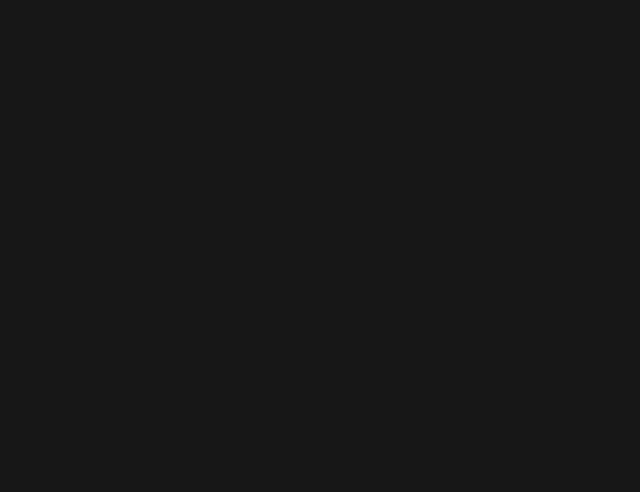
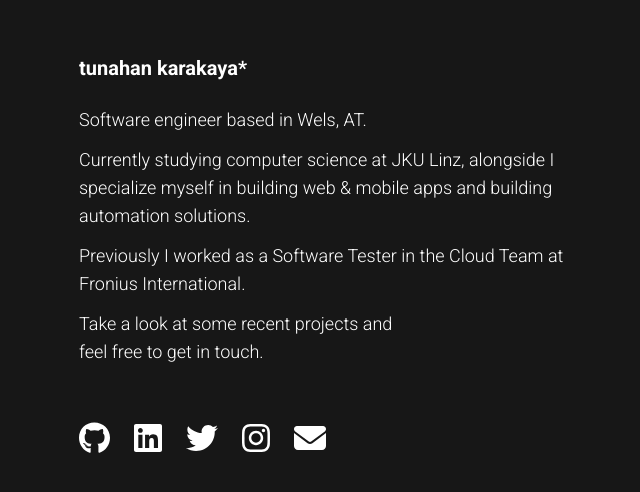
Before and after one commit to tunahanbr/tunahan.at, a React (Vite) app: page / in a window 1280 px wide. Shown: the part 170-662 px from the top of the page, without its empty margins (145-785 px from the left). Built offline with nearby package versions, Linux system fonts and the light colour scheme.

Commit message:
added old state of website

```diff
--- a/src/App.jsx
+++ b/src/App.jsx
@@ -1,6 +1,68 @@
+import { motion } from 'framer-motion';
+import { FontAwesomeIcon } from '@fortawesome/react-fontawesome';
+import { faGithub, faLinkedin, faInstagram, faTwitter } from '@fortawesome/free-brands-svg-icons';
+import { faEnvelope } from '@fortawesome/free-solid-svg-icons';
+
+const containerVariants = {
+  hidden: { opacity: 0 },
+  visible: {
+    opacity: 1,
+    transition: {
+      staggerChildren: 0.2, // Delay between each child animation
+    },
+  },
+};
+
+const itemVariants = {
+  hidden: { opacity: 0, y: 20 },
+  visible: { opacity: 1, y: 0, transition: { duration: 0.6, ease: "easeOut" } },
+};
+
 function App() {
-  <>
-  </>
+  return (
+    <motion.div
+      className="text-white max-w-2xl mx-auto p-4 md:m-52"
+      initial="hidden"
+      animate="visible"
+      variants={containerVariants}
+    >
+      <h1 className="text-lg md:text-xl font-bold sm:text-center md:text-left">tunahan karakaya*</h1>
+      <div className="font-light text-sm md:text-lg sm:text-center md:text-left">
+        <motion.p className="mt-6" variants={itemVariants}>Software engineer based in Wels, AT.</motion.p>
+        <motion.p className="mt-3 max-w-lg" variants={itemVariants}>
+          Currently studying computer science at JKU Linz, alongside I specialize myself in building web & mobile apps and building automation solutions.
+        </motion.p>
+        <motion.p className="mt-3 max-w-lg" variants={itemVariants}>
+          Previously I worked as a Software Tester in the Cloud Team at Fronius International.
+        </motion.p>
+        <motion.p className="mt-3 max-w-xs" variants={itemVariants}>
+          Take a look at some recent projects and feel free to get in touch.
+        </motion.p>
+      </div>
+      <motion.div
+        className="flex gap-6 mt-14 sm:justify-center md:justify-start"
+        initial="hidden"
+        animate="visible"
+        variants={containerVariants} // Apply same stagger effect as the text
+      >
+        <motion.a href="https://github.com/tunahanbr" aria-label="GitHub" variants={itemVariants}>
+          <FontAwesomeIcon icon={faGithub} size="2x" />
+        </motion.a>
+        <motion.a href="https://www.linkedin.com/in/tunahan-karakaya-067b67309/" aria-label="LinkedIn" variants={itemVariants}>
+          <FontAwesomeIcon icon={faLinkedin} size="2x" />
+        </motion.a>
+        <motion.a href="https://twitter.com/devtunahan" aria-label="Twitter" variants={itemVariants}>
+          <FontAwesomeIcon icon={faTwitter} size="2x" />
+        </motion.a>
+        <motion.a href="https://instagram.com/tunahan.at" aria-label="Instagram" variants={itemVariants}>
+          <FontAwesomeIcon icon={faInstagram} size="2x" />
+        </motion.a>
+        <motion.a href="mailto:me@tunahan.at" aria-label="Email" variants={itemVariants}>
+          <FontAwesomeIcon icon={faEnvelope} size="2x" />
+        </motion.a>
+      </motion.div>
+    </motion.div>
+  );
 }
 
 export default App;
```
Also changed, not shown: package.json (+7 -0 lines), 1 other file (tests, documents, lock files or other folders).
